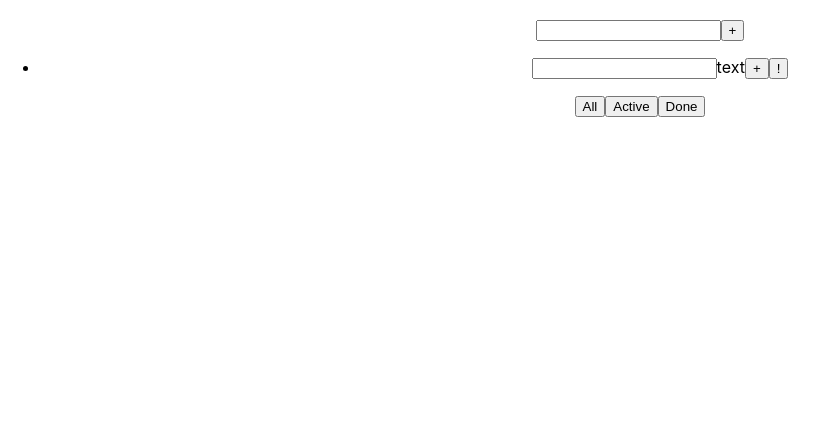
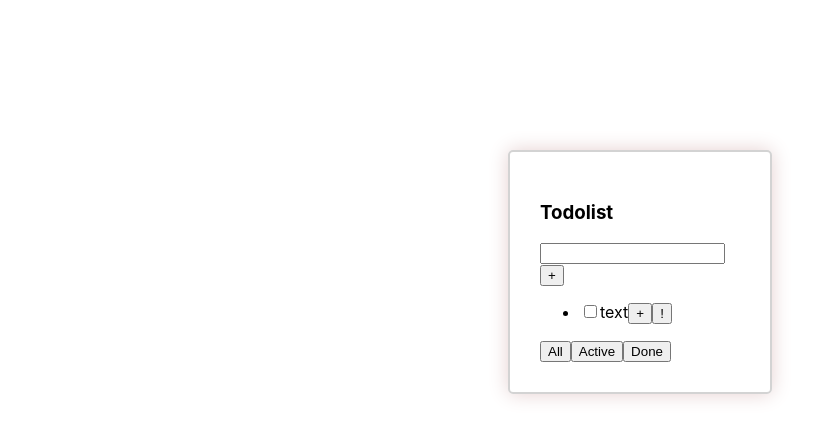
Before and after one commit to volhaf/todolist_01, a React (Create React App) app: page / in a window 1280 px wide. Shown: the top 438 px of the page, without its empty margins (0-828 px from the left). Built offline with nearby package versions, Linux system fonts and the light colour scheme.

Commit message:
add styles todolist

```diff
--- a/src/App.css
+++ /dev/null
@@ -1,38 +0,0 @@
-.App {
-  text-align: center;
-}
-
-.App-logo {
-  height: 40vmin;
-  pointer-events: none;
-}
-
-@media (prefers-reduced-motion: no-preference) {
-  .App-logo {
-    animation: App-logo-spin infinite 20s linear;
-  }
-}
-
-.App-header {
-  background-color: #282c34;
-  min-height: 100vh;
-  display: flex;
-  flex-direction: column;
-  align-items: center;
-  justify-content: center;
-  font-size: calc(10px + 2vmin);
-  color: white;
-}
-
-.App-link {
-  color: #61dafb;
-}
-
-@keyframes App-logo-spin {
-  from {
-    transform: rotate(0deg);
-  }
-  to {
-    transform: rotate(360deg);
-  }
-}
--- a/src/App.tsx
+++ b/src/App.tsx
@@ -1,13 +1,12 @@
 import React from 'react';
 import logo from './logo.svg';
-import './App.css';
+import './styles/App.css';
 import {TodoList} from "./components/TodoList";
 
 function App() {
   return (
     <div className="App">
       <TodoList/>
-
     </div>
   );
 }
--- a/src/components/TodoList.tsx
+++ b/src/components/TodoList.tsx
@@ -5,12 +5,12 @@
 export function TodoList() {
     return (
         <div className="todolist">
-            <h3></h3>
+            <h3>Todolist</h3>
             <input/>
             <button>+</button>
             <ul>
                 <li>
-                    <input/>
+                    <input type='checkbox'/>
                     <span>text</span>
                     <button>+</button>
                     <button>!</button>
--- /dev/null
+++ b/src/styles/App.css
@@ -0,0 +1,17 @@
+.App {
+  box-sizing: border-box;
+  text-align: center;
+  width: 100%;
+  margin-top: 150px;
+
+}
+
+.todolist {
+  width: 200px;
+  text-align: start;
+  margin: 0 auto;
+  padding: 30px;
+  border: 2px solid lightgray;
+  border-radius: 5px;
+  box-shadow: 0 0 20px rgb(229, 208, 208);;
+}
```
